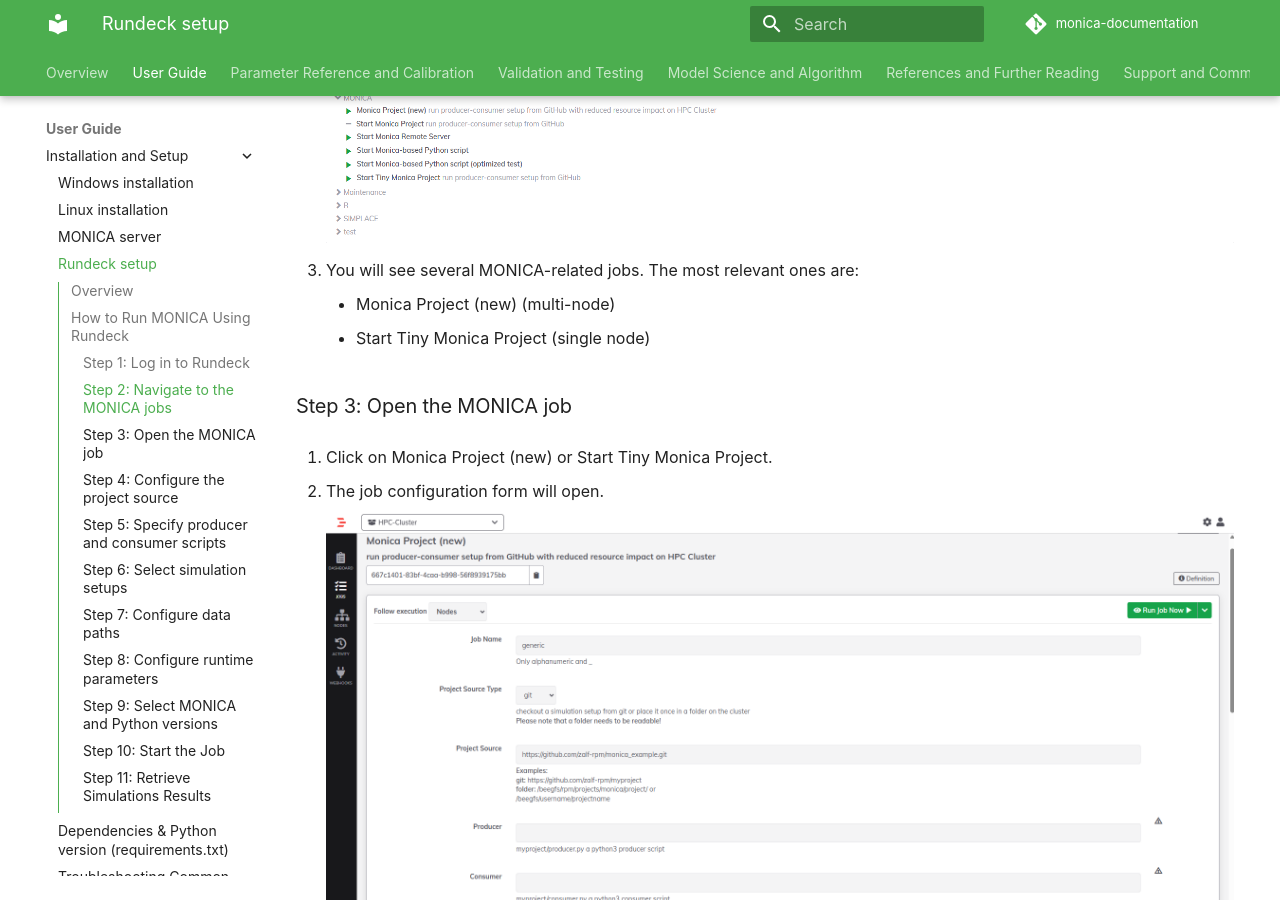
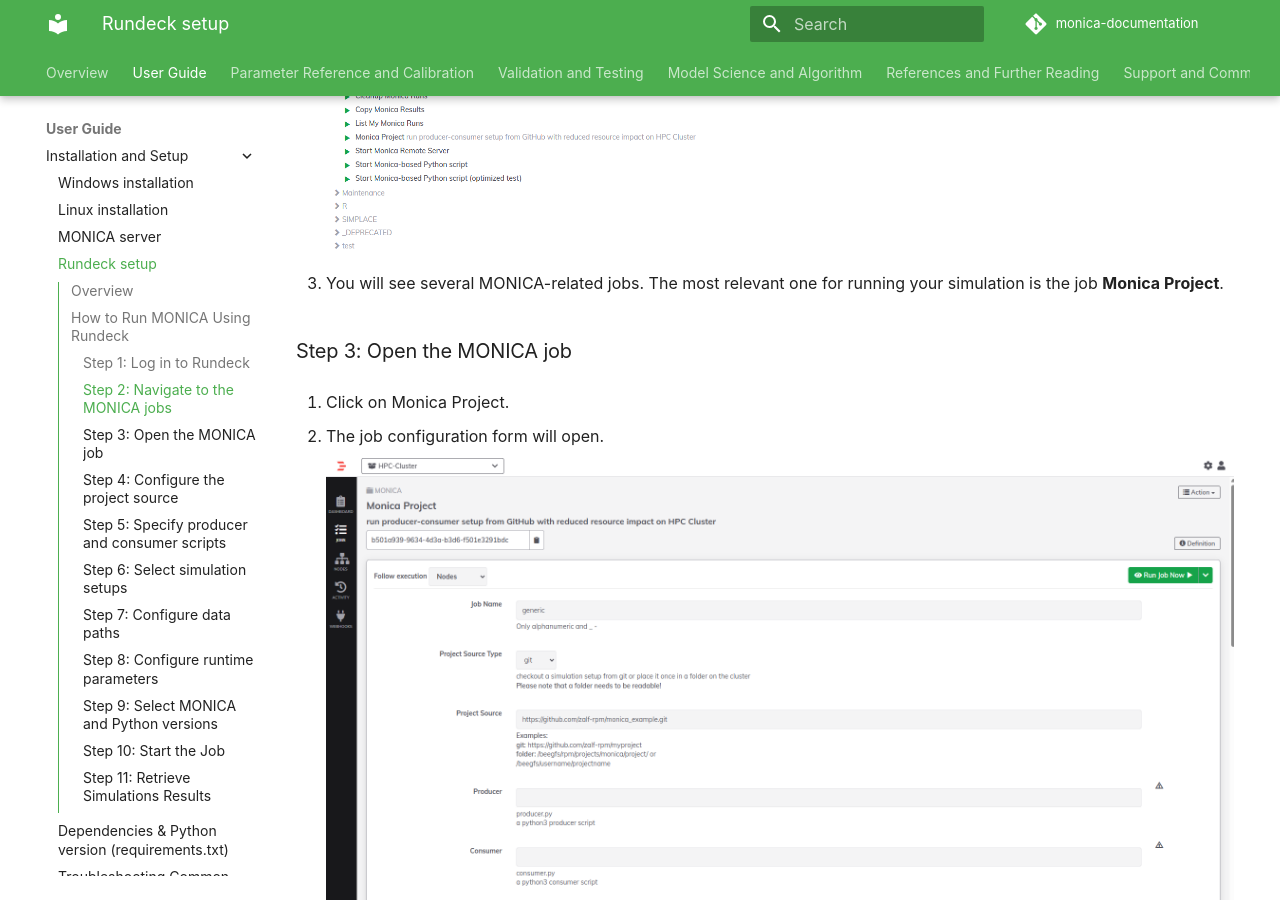
Before and after one commit to zalf-rpm/monica-documentation, an MkDocs documentation site: the page built from docs/user_guide/Installation_and_Setup/rundeck_setup.md, in a window 1280 px wide and 900 px high, scrolled down 1889 px. Built offline with MkDocs 1.6.1 and Material for MkDocs 9.7.7, drawn with Linux system fonts in a browser that asks for light colours; comment, search, counter and statistics services are not loaded; some of the changed text lies outside the part shown.

Commit message:
Update Running MONICA via Rundeck

```diff
--- a/docs/user_guide/Installation_and_Setup/rundeck_setup.md
+++ b/docs/user_guide/Installation_and_Setup/rundeck_setup.md
@@ -19,7 +19,7 @@
 
 ### Step 1: Log in to Rundeck
 
-![Rundeck Login Page](images/rundeck_login.png)
+![Rundeck Login Page](../../images/user_guide/rundeck_login.png)
 
 1. Open the Rundeck web interface in your browser: [Rundeck Web Interface](https://mas-service.zalf.de/rundeck)
 
@@ -32,30 +32,27 @@
 
 ### Step 2: Navigate to the MONICA jobs
 
-![Rundeck Login Page](images/rundeck_dashboard.png)
+![Rundeck Login Page](../../images/user_guide/rundeck_dashboard.png)
 
 1. In the left-hand menu, click **Jobs**.
 
 2. Go to the **MONICA** job folder.
 
-    ![Rundeck Login Page](images/rundeck_job.png)
+    ![Rundeck Login Page](../../images/user_guide/rundeck_job.png)
 
-3.	You will see several MONICA-related jobs. The most relevant ones are:
-
-    - Monica Project (new) (multi-node)
-    - Start Tiny Monica Project (single node)
+3.	You will see several MONICA-related jobs. The most relevant one for running your simulation is the job **Monica Project**.
 
 ### Step 3: Open the MONICA job
 
-1. Click on Monica Project (new) or Start Tiny Monica Project.
+1. Click on Monica Project.
 
 2. The job configuration form will open.
 
-    ![Rundeck Login Page](images/rundeck_job_config_form1.png)
+    ![Rundeck Login Page](../../images/user_guide/rundeck_job_config_form1.png)
 
-    ![Rundeck Login Page](images/rundeck_job_config_form2.png)
+    ![Rundeck Login Page](../../images/user_guide/rundeck_job_config_form2.png)
 
-    ![Rundeck Login Page](images/rundeck_job_config_form3.png)
+    ![Rundeck Login Page](../../images/user_guide/rundeck_job_config_form3.png)
 
 3. All parameters required to start the MONICA simulation are specified on this page.
 
@@ -112,8 +109,6 @@
 
 - Total number of MONICA worker processes
 - For large simulations, increase this value to distribute the workload.
-- For Monica Project (new), workers are distributed across multiple nodes.
-- For Start Tiny Monica Project, all workers run on a single node.
 
 **HighMem**
 
```
Also changed, not shown: other parts of docs/user_guide/Installation_and_Setup/rundeck_setup.md (+3 -3 lines), docs/images/user_guide/rundeck_dashboard.png (renamed from docs/user_guide/Installation_and_Setup/images/rundeck_dashboard.png), docs/images/user_guide/rundeck_job.png (added), docs/images/user_guide/rundeck_job_config_form1.png (added), docs/images/user_guide/rundeck_job_config_form2.png (added), docs/images/user_guide/rundeck_job_config_form3.png (added), docs/images/user_guide/rundeck_login.png (renamed from docs/user_guide/Installation_and_Setup/images/rundeck_login.png), docs/user_guide/Installation_and_Setup/images/rundeck_job.png (deleted), docs/user_guide/Installation_and_Setup/images/rundeck_job_config_form1.png (deleted), docs/user_guide/Installation_and_Setup/images/rundeck_job_config_form2.png (deleted), docs/user_guide/Installation_and_Setup/images/rundeck_job_config_form3.png (deleted).
